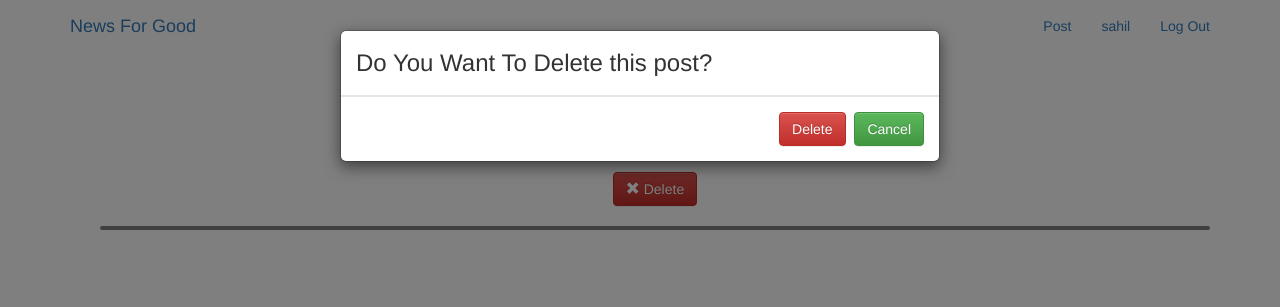
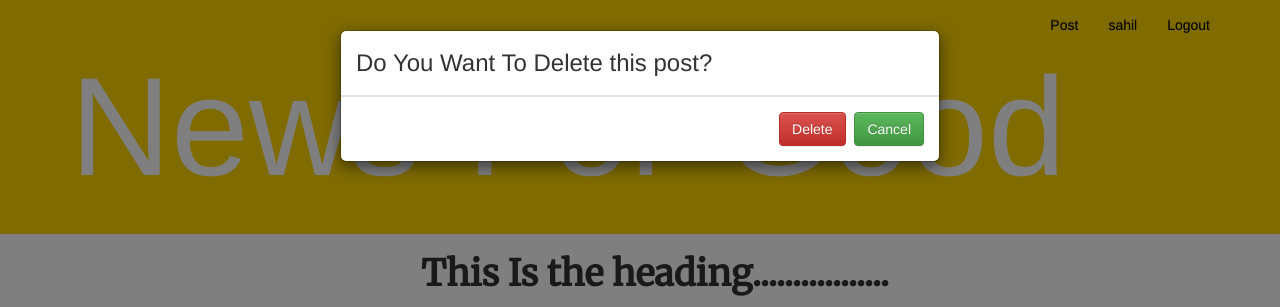
Before and after one commit to thecodinghub/news-for-good, a Django app: page /posts/delete/10 in a window 1280 px wide. Shown: the top 307 px of the page. Run offline with Django 3.2, Linux system fonts and the light colour scheme; a user stored in the database is signed in; data comes from the database, SQL or seed files in the repository; both versions use the stored data as it was after the commit; some libraries are stand-ins or nearby versions.

Commit message:
New nav design

```diff
--- a/news/templates/news/post_form.html
+++ b/news/templates/news/post_form.html
@@ -2,7 +2,7 @@
 {% load bootstrap3 %}
 
 {% block content %}
-<h4>Create New Post</h4>
+<h1><b>Create New Post</b></h1>
 
 <form id="postForm" enctype="multipart/form-data" action="{% url 'posts:create' %}" method="post">
   {% csrf_token %}
--- a/news/templates/news/post_list.html
+++ b/news/templates/news/post_list.html
@@ -1,7 +1,9 @@
 {% extends "my_app/base.html" %}
 
 {% block content %}
-  All posts
+
+
+	<h1>Latest News Posts:</h1>
 
   <ul class="list-unstyled">
     {% for member_group in object_list %}
--- a/static/my_app/css/base.css
+++ b/static/my_app/css/base.css
@@ -2,6 +2,17 @@
 
 body{
   background-color: white;
+}
+
+a{
+  color: white;
+  text-decoration: none;
+  transition: .1s all ease-in-out;
+}
+
+a:hover{
+  color: black;
+  text-decoration: none;
 }
 
 /*Comment Section CSS*/
@@ -20,6 +31,14 @@ body{
 
 .comment_list{
   margin: 10px;
+}
+
+.comment-area{
+  background: rgba(244,244,254,.5);
+}
+
+.comment-area a{
+  color: black;
 }
 
 html {
@@ -194,3 +213,94 @@ img{
 .comment{
   margin:3% auto;
 }
+
+
+/*  NAVBAR CSS */
+
+/* *********************************
+ Variables
+ ********************************** */
+/* *********************************
+ Some Style Overrides on Bootstrap
+ ********************************** */
+.navbar-inverse {
+  background: rgba(62, 195, 246, 0);
+  border-bottom: none;
+}
+.navbar-inverse .navbar-toggle {
+  border: 1px solid #333;
+  border-color: rgba(255, 255, 255, 0.7);
+}
+.navbar-inverse .navbar-collapse, .navbar-inverse .navbar-form {
+  border-color: transparent;
+}
+@media (max-width: 767px) {
+  .navbar-inverse .navbar-collapse, .navbar-inverse .navbar-form {
+    background: rgba(255, 255, 255, 0.75);
+  }
+}
+.navbar-inverse .navbar-nav > li > a {
+  color: black;
+}
+.navbar-inverse .navbar-nav > li > a:hover, .navbar-inverse .navbar-nav > li > a:focus {
+  color: #22f;
+}
+/* *********************************
+ Toolbar Logo
+ ********************************** */
+.small-logo-container {
+  padding-top: 50px;
+  height: 50px;
+  overflow: hidden;
+  position: absolute;
+}
+.small-logo {
+  color: white;
+  font-size: 2.5em;
+  padding-bottom: 2px;
+}
+/* *********************************
+ Big Logo
+ ********************************** */
+.big-logo-row {
+  background: gold;
+}
+.big-logo-row .big-logo-container {
+  padding-top: 50px;
+}
+.big-logo-row h1 {
+  font-size: 2em;
+  margin: 0;
+  padding: 0 0 20px 0;
+}
+@media (min-width: 400px) {
+  .big-logo-row h1 {
+    font-size: 2.5em;
+  }
+}
+@media (min-width: 440px) {
+  .big-logo-row h1 {
+    font-size: 3.5em;
+  }
+}
+@media (min-width: 500px) {
+  .big-logo-row h1 {
+    font-size: 4.5em;
+  }
+}
+@media (min-width: 630px) {
+  .big-logo-row h1 {
+    font-size: 5.5em;
+  }
+}
+@media (min-width: 768px) {
+  .big-logo-row h1 {
+    font-size: 7em;
+    padding-bottom: 30px;
+  }
+}
+@media (min-width: 1200px) {
+  .big-logo-row h1 {
+    font-size: 10em;
+  }
+}
--- a/static/my_app/js/base.js
+++ b/static/my_app/js/base.js
@@ -1,4 +1,43 @@
 $(window).on('load',function(){
-	console.log("sad")
-        $('#myModal').modal('show');
+	$('#myModal').modal('show');
+
+	// NAV BAR JS
+
+	var navbarHeight = $('.navbar').height();
+
+$(window).scroll(function() {
+  var navbarColor = "62,195,246";//color attr for rgba
+  var smallLogoHeight = $('.small-logo').height();
+  var bigLogoHeight = $('.big-logo').height();
+
+
+  var smallLogoEndPos = 0;
+  var smallSpeed = (smallLogoHeight / bigLogoHeight);
+
+  var ySmall = ($(window).scrollTop() * smallSpeed);
+
+  var smallPadding = navbarHeight - ySmall;
+  if (smallPadding > navbarHeight) { smallPadding = navbarHeight; }
+  if (smallPadding < smallLogoEndPos) { smallPadding = smallLogoEndPos; }
+  if (smallPadding < 0) { smallPadding = 0; }
+
+  $('.small-logo-container ').css({ "padding-top": smallPadding});
+
+  var navOpacity = ySmall / smallLogoHeight;
+  if  (navOpacity > 1) { navOpacity = 1; }
+  if (navOpacity < 0 ) { navOpacity = 0; }
+  var navBackColor = 'rgba(' + navbarColor + ',' + navOpacity + ')';
+  $('.navbar').css({"background-color": navBackColor});
+
+  var shadowOpacity = navOpacity * 0.4;
+  if ( ySmall > 1) {
+    $('.navbar').css({"box-shadow": "0 2px 3px rgba(0,0,0," + shadowOpacity + ")"});
+  } else {
+    $('.navbar').css({"box-shadow": "none"});
+  }
+
+
+
 });
+
+});
--- /dev/null
+++ b/templates/my_app/_nav.html
@@ -0,0 +1,40 @@
+   <!-- Fixed navbar -->
+    <div class="navbar navbar-inverse navbar-fixed-top" role="navigation">
+      <div class="container">
+        <div class="navbar-header">
+          <button type="button" class="navbar-toggle" data-toggle="collapse" data-target=".navbar-collapse">
+            <span class="sr-only">Toggle navigation</span>
+            <span class="icon-bar"></span>
+            <span class="icon-bar"></span>
+            <span class="icon-bar"></span>
+          </button>
+          <div class="small-logo-container">
+            <a class="small-logo" href="#">News-For-Good</a>
+          </div>
+        </div>
+        <div class="navbar-collapse collapse">
+
+          <ul class="nav navbar-nav navbar-right">
+            <!-- <li class="active"><a href="#">Active</a></li> -->
+            {% if user.is_authenticated %}
+            <li {% if request.resolver_match.url_name == 'create' %}class="active"{% endif %}><a href="{% url 'posts:create' %}">Post</a></li>
+            <li {% if request.resolver_match.url_name == 'for_user' %}class="active"{% endif %}><a href="{% url 'posts:for_user' username=user%}">{{user}}</a></li>
+            <li><a href="/users/logout">Logout</a></li>
+            {% else %}
+            <li><a href="{% url 'users:login' %}">Login</a></li>
+            <li><a href="{% url 'users:signup' %}">Sign Up</a></li>
+            {% endif %}
+          </ul>
+        </div><!--/.nav-collapse -->
+      </div>
+    </div>
+
+    <div class="container-fluid big-logo-row">
+      <div class="container">
+        <div class="row">
+          <div class="col-xs-12 big-logo-container">
+            <a href="{% url 'all' %}"><h1 class="big-logo">News-For-Good</h1></a>
+          </div><!--/.col-xs-12 -->
+        </div><!--/.row -->
+      </div><!--/.container -->
+    </div><!--/.container-fluid -->
--- a/templates/my_app/base.html
+++ b/templates/my_app/base.html
@@ -16,7 +16,7 @@
   </head>
   <body>
 
-    <nav class="navbar mynav " role="navigation" id="navbar">
+<!--     <nav class="navbar mynav " role="navigation" id="navbar">
       <div class="container">
         <a class="navbar-brand mynav" href="{% url 'all' %}">News For Good</a>
 
@@ -31,8 +31,8 @@
           {% endif %}
         </ul>
       </div>
-    </nav>
-
+    </nav> -->
+    {% include "my_app/_nav.html" %}
 
 
       <div class="container">
```
Also changed, not shown: db.sqlite3.
